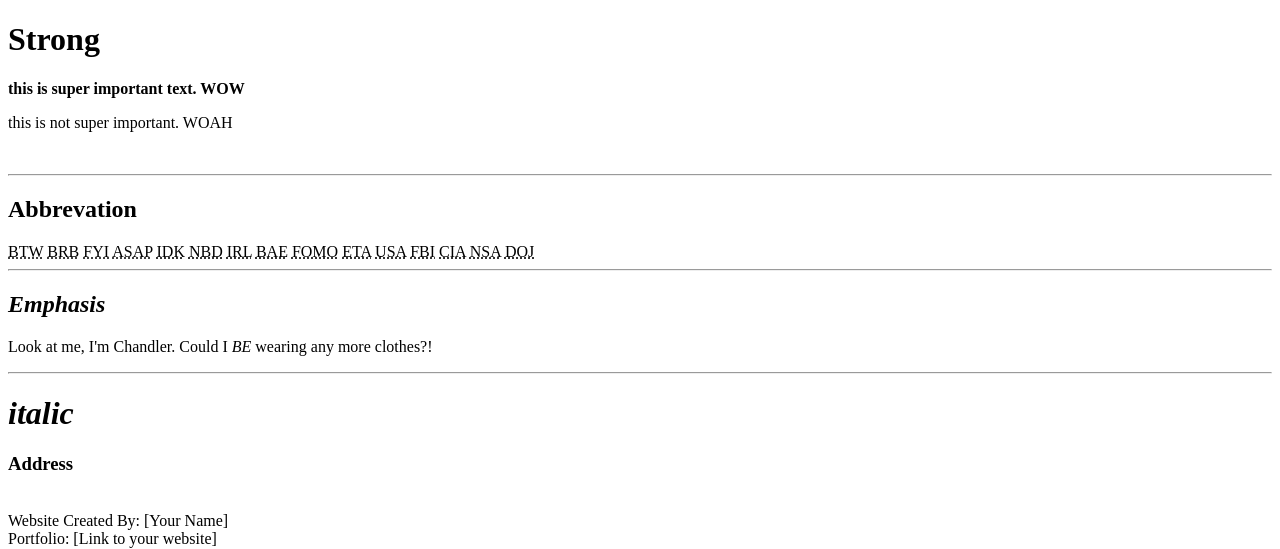
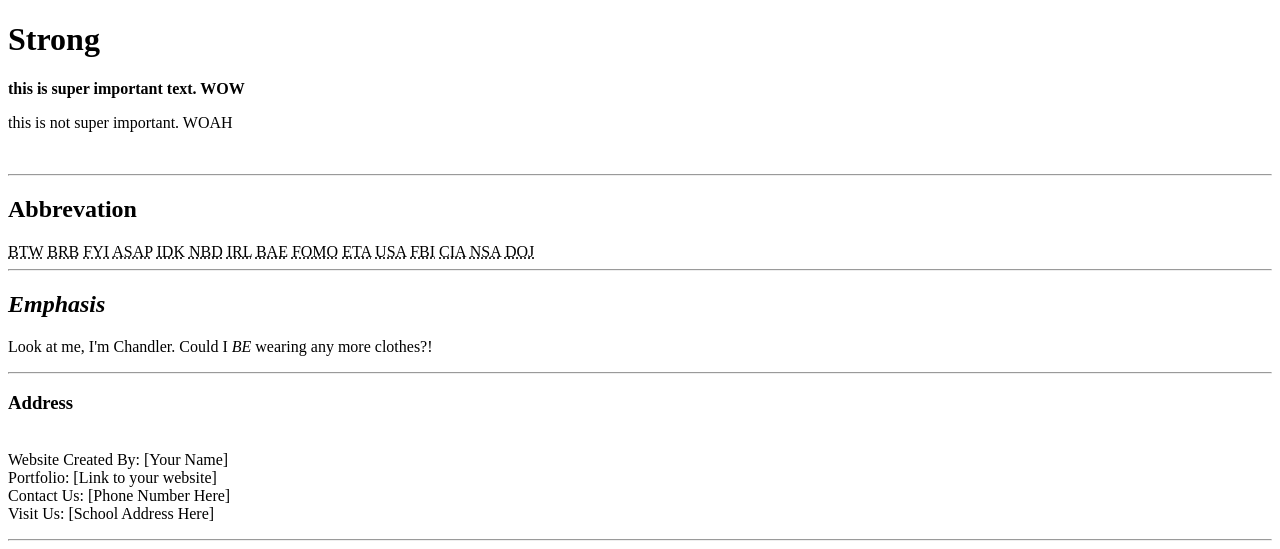
Before and after one commit to arolivares/Semantic-Website, a plain HTML site: page index.html in a window 1280 px wide. Shown: the top 549 px of the page. Drawn offline with Linux system fonts and the light colour scheme.

Commit message:
remove italic

```diff
--- a/index.html
+++ b/index.html
@@ -34,7 +34,7 @@
 
 
 <hr>
-<h1><i>italic</i></h1>
+
 <h3>Address</h3>
 <p><br>Website Created By: [Your Name]
 
```
